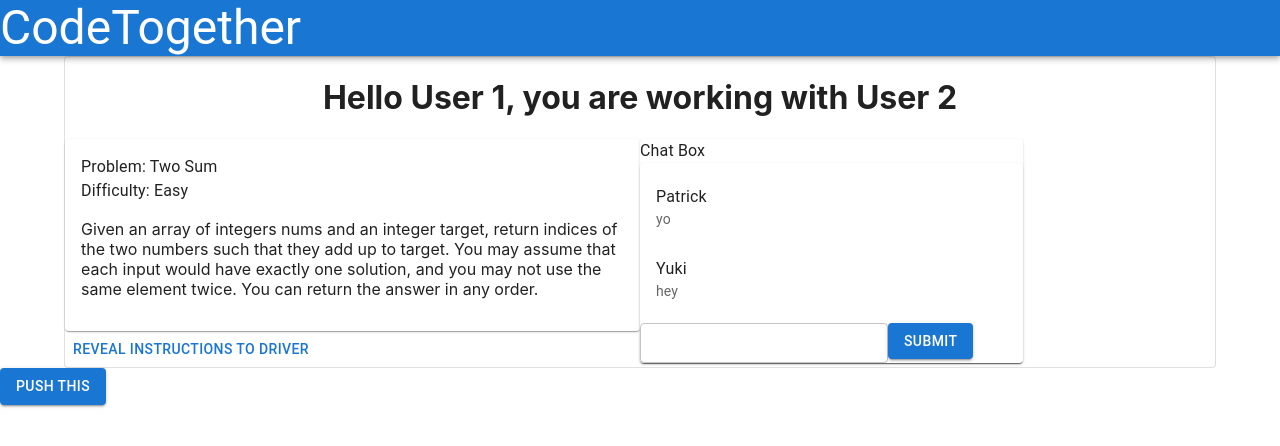
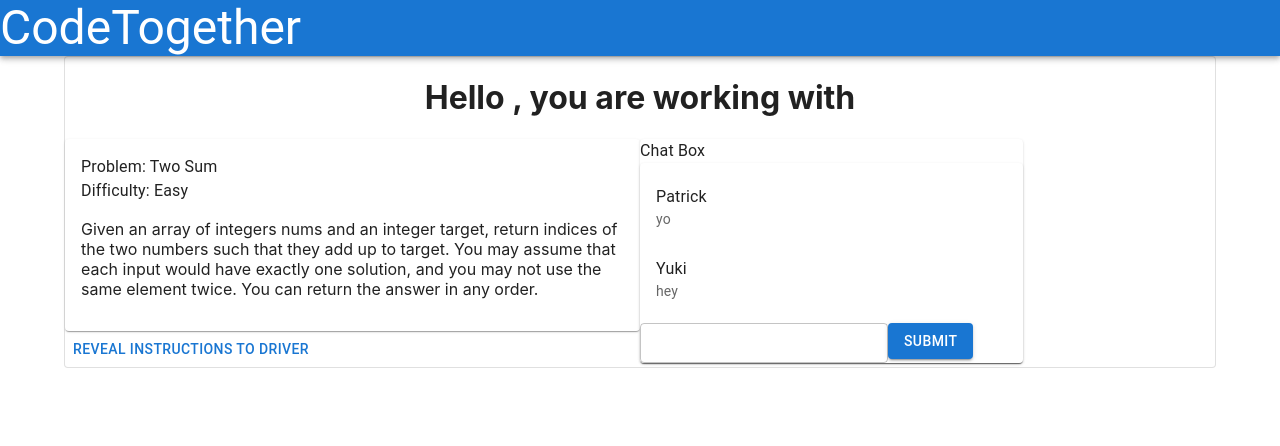
Before and after one commit to CodeTogetherPlatform/CodeTogether, a React (Create React App) app: page /pp/1 in a window 1280 px wide. Shown: the top 446 px of the page. Built offline with nearby package versions, Linux system fonts and the light colour scheme; no server answers.

Commit message:
changes so far

```diff
--- a/src/App.tsx
+++ b/src/App.tsx
@@ -16,7 +16,7 @@ export default function App() {
   const [userName, setUserName] = useState('');
 
   //connects to server
-  const socket: Socket = io('http://localhost:3001');
+  let socket: Socket= io('http://localhost:3001');
 
   useEffect(()=> {
       //   whenever a connection is made
@@ -33,7 +33,7 @@ export default function App() {
     <Routes>
    {/* <Header/> */}
       <Route path="/" element={<LandingPage userName={userName} setUserName={setUserName} socket={socket}/>} />
-      <Route path="/pp/:roomId" element={<ProgrammingPage socket={socket}/>} />
+      <Route path="/pp/:roomId" element={<ProgrammingPage socket={socket}username={userName}/>} />
       <Route
         path="*"
         element={
--- a/src/routes/LandingPage.tsx
+++ b/src/routes/LandingPage.tsx
@@ -3,7 +3,8 @@ import React, {useState, useEffect} from 'react'
 import Button from '@mui/material/Button';
 import{ Box, TextField, Select } from '@mui/material';
 import { Link } from "react-router-dom";
-import {Header} from '../components/Header'
+import {Header} from '../components/Header';
+import {useNavigate} from 'react-router-dom';
 
 interface LandingPageProps {
     setUserName: React.Dispatch<React.SetStateAction<string>>;
@@ -23,6 +24,7 @@ declare global {
 type LandingPageComponent = (props: LandingPageProps) => JSX.Element;
 
 export const LandingPage: LandingPageComponent = ({ setUserName, userName, socket }) => {
+    const navigate = useNavigate();
     // have state for rooms
     const [roomList, setRoomList] = useState<string[]>([]);
     const [roomToJoin, setRoomToJoin] = useState<null | string>(null)
@@ -39,16 +41,13 @@ export const LandingPage: LandingPageComponent = ({ setUserName, userName, socke
 
         // receives an event to get the rooms and adds them to state
         socket.on('send-all-rooms', (rooms: Array<string>)=>{
-            console.log(rooms)
           setRoomList(rooms);
         });
 
         // receives an event to start programming and redirects users
         socket.on('start-programming', (roomId: string) => {
             console.log('time to redirect to programming page with roomId: ', roomId)
-            /**
-             * Redirect users to the programming page with the roomId as a parameter
-             */
+            navigate(`pp/${roomId}`, { replace: true })
         });
     },[]);
 
--- a/src/routes/ProgrammingPage.tsx
+++ b/src/routes/ProgrammingPage.tsx
@@ -1,10 +1,10 @@
-import React, {useEffect} from 'react';
+import React, {useEffect, useState} from 'react';
 import {Header} from '../components/Header'
 import {ProblemBox} from '../components/ProblemBox'
 import {ChatBox} from '../components/ChatBox'
 import { Container, Grid, Box, Paper } from '@mui/material'
 import Button from '@mui/material/Button';
-import {useLocation} from 'react-router-dom';
+import {useParams} from 'react-router-dom';
 
 /*
 Create logic so they can choose if they are driver or navigator
@@ -12,15 +12,14 @@ Create logic so they can choose if they are driver or navigator
 
 interface ProgrammingPageProps {
   socket: any;
+  username: string;
 }
 
 type ProgrammingPageComponent = (props: ProgrammingPageProps) => JSX.Element;
-const user1: string = 'User 1';
-const user2: string = 'User 2';
 
-export const ProgrammingPage: ProgrammingPageComponent = ({socket}) => {
-  const location = useLocation();
-  console.log(location);
+export const ProgrammingPage: ProgrammingPageComponent = ({socket, username}) => {
+    const[partner, setPartner] = useState('');
+  const { roomId }= useParams();
 
   useEffect(()=>{
     socket.on('new-message', (message: string, username: string) => {
@@ -35,21 +34,28 @@ export const ProgrammingPage: ProgrammingPageComponent = ({socket}) => {
               //update the code block
           }
       })
+
+      // start the process of exchanging usernames
+      socket.emit('get-pp', roomId);
+
+      // when username is requested, send it to the room
+      socket.on('requested-pp', ()=> {
+        socket.emit('send-pp', roomId, username);
+      });
+
+      // when a username is recieved, save it as a partner
+      socket.on('receive-pp', (pp: string) => {
+        if(pp !== username) setPartner(pp);
+      })
 })
 
-const handleClick = () => {
-    socket.emit('custom-event', 'Evan McNeely is here!');
-}
-
   return (
-
-
     <>
       <Header />
         <Container>
           <Paper variant='outlined' elevation={3} >
             <Box sx={{display:'flex', justifyContent:'center'}} >
-              <h1>{`Hello ${user1}, you are working with ${user2}`}</h1>
+              <h1>{`Hello ${username}, you are working with ${partner}`}</h1>
             </Box>
             <Grid container >
               <Grid id='blue1' xs={6}>
@@ -73,7 +79,6 @@ const handleClick = () => {
             </Grid>
           </Paper>
         </Container>
-        <Button variant="contained" onClick={handleClick}>Push This</Button>
     </>
   )
 }
```
Also changed, not shown: 1 other file (tests, documents, lock files or other folders).
